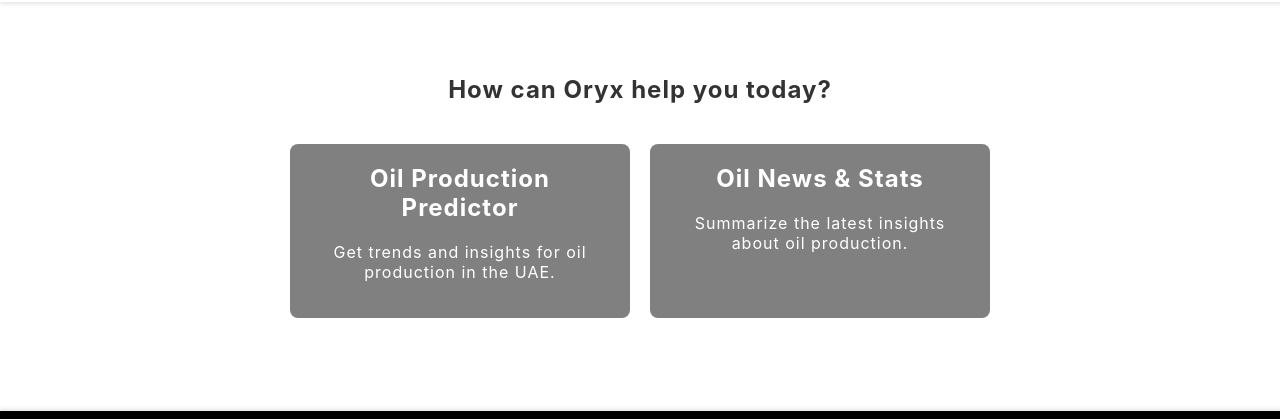
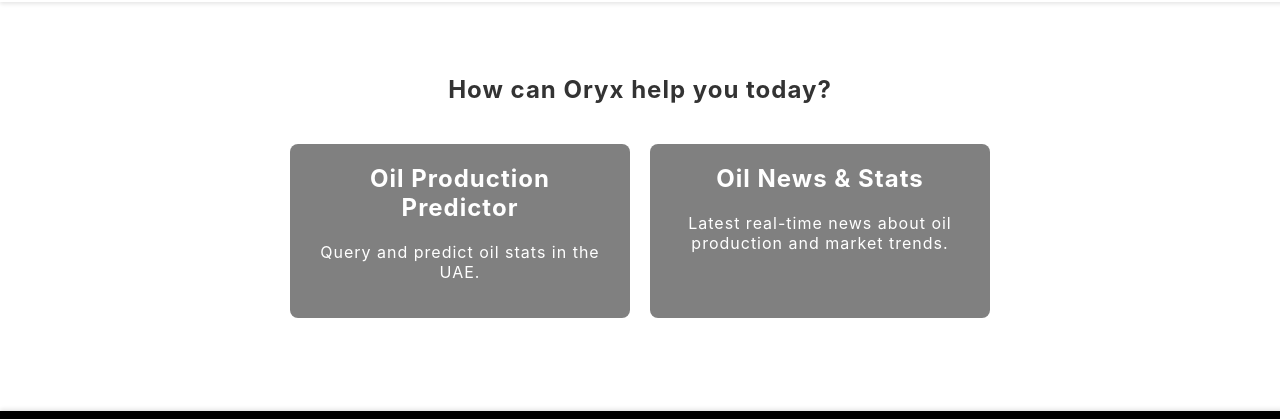
Before and after one commit to B-Assali/Oryx, a website: page dist/chat.html in a window 1280 px wide. Shown: the part 284-703 px from the top of the page. Drawn offline with Linux system fonts and the light colour scheme; no server answers.

Commit message:
Updated the plugin descriptions

```diff
--- a/dist/chat.html
+++ b/dist/chat.html
@@ -29,11 +29,11 @@
             <div class="service-selection">
                 <div class="service-box" id="oil-production-predictor">
                     <h2>Oil Production Predictor</h2>
-                    <p>Get trends and insights for oil production in the UAE.</p>
+                    <p>Query and predict oil stats in the UAE.</p>
                 </div>
                 <div class="service-box" id="uae-information-query">
                     <h2>Oil News & Stats</h2>
-                    <p>Summarize the latest insights about oil production.</p>
+                    <p>Latest real-time news about oil production and market trends.</p>
                 </div>
             </div>
 
```
